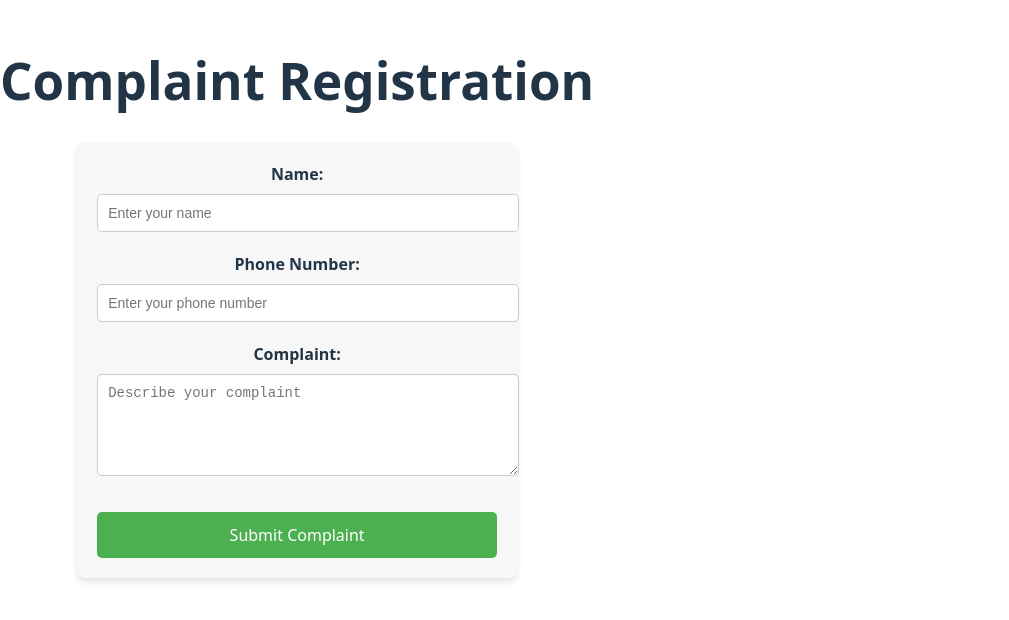
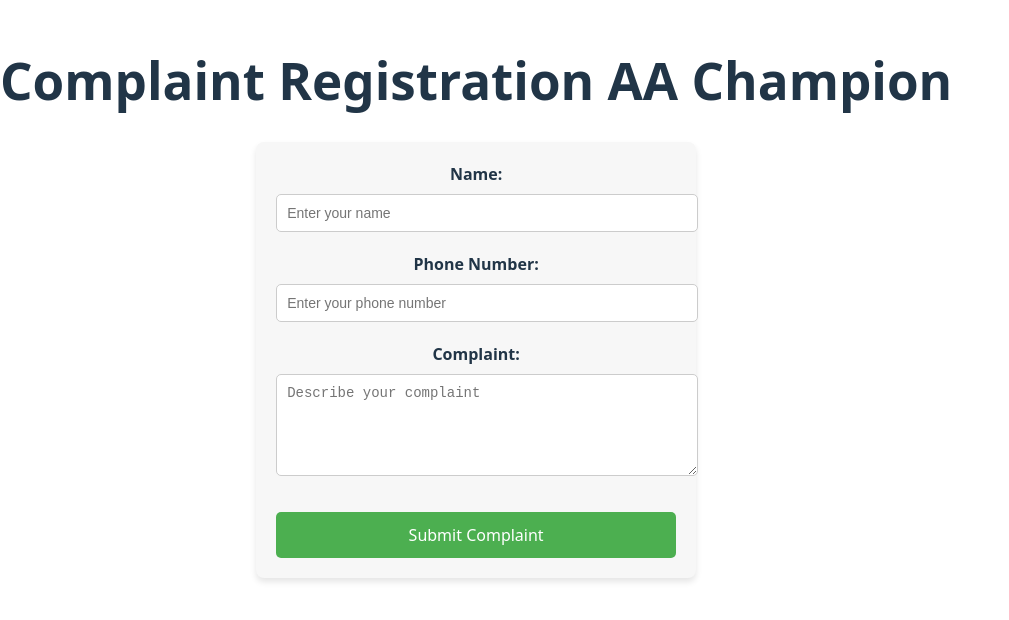
Before and after one commit to Sajjad5037/AA-complaint, a React (Vite) app: page / in a window 1280 px wide. Shown: the part 102-722 px from the top of the page, without its empty margins (0-1009 px from the left). Built offline with nearby package versions, Linux system fonts and the light colour scheme.

Commit message:
Update App.jsx

```diff
--- a/src/App.jsx
+++ b/src/App.jsx
@@ -13,7 +13,7 @@ function App() {
 
   return (
     <div className="complaint-form-container">
-      <h1>Complaint Registration</h1>
+      <h1>Complaint Registration AA Champion</h1>
       <form className="complaint-form">
         <div className="form-group">
           <label htmlFor="name">Name:</label>
```
